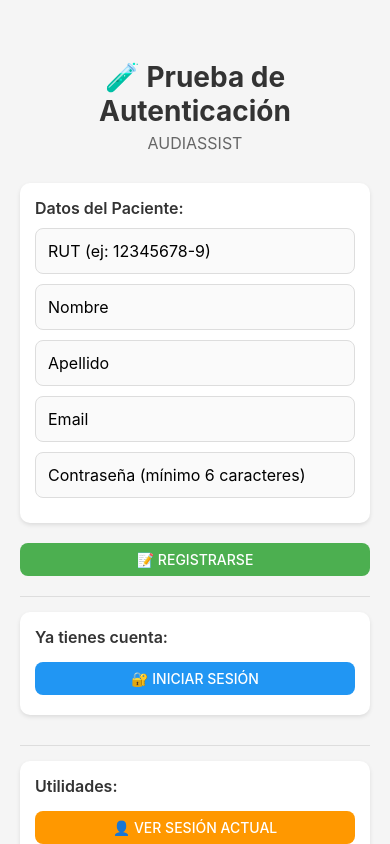
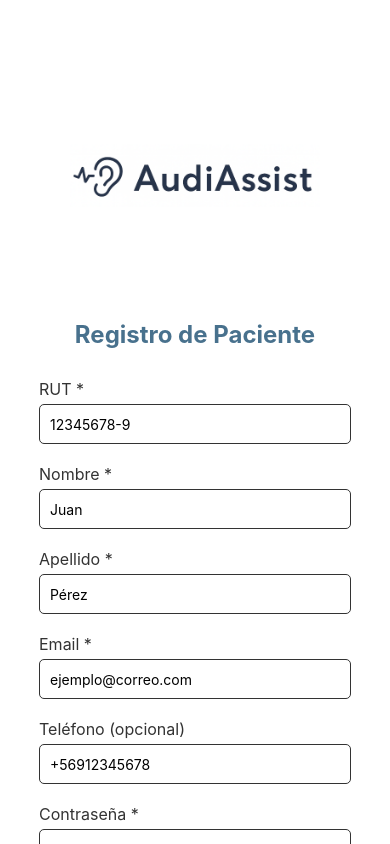
Before and after one commit to Likeriam/AUDIASSIST, a React Native app: screen /Registro in a window 390 px wide. Built offline with nearby package versions, Linux system fonts and the light colour scheme.

Commit message:
MODIFICACIONES

```diff
--- a/App.tsx
+++ b/App.tsx
@@ -1,11 +1,11 @@
 import React from 'react';
-import { AuthProvider } from './src/contexts/AuthContext';
-import TestAuth from './src/Pantallas/TestAuth';
+import { AuthProvider } from './src/Contexts/AuthContext';
+import AppNavegacion from './src/Navegacion/AppNavegacion';
 
 export default function App() {
   return (
     <AuthProvider>
-      <TestAuth />
+      <AppNavegacion />
     </AuthProvider>
   );
 }
--- a/src/Pantallas/paciente/ScrLogPaciente.tsx
+++ b/src/Pantallas/paciente/ScrLogPaciente.tsx
@@ -1,7 +1,7 @@
 import React, { useState } from 'react';
 import { StatusBar } from 'expo-status-bar';
 import { StyleSheet, Text, View, Image, TouchableOpacity, TextInput, Alert } from 'react-native';
-import { useAuth } from '../../contexts/AuthContext';
+import { useAuth } from '../../Contexts/AuthContext';
 import { cleanRut } from '../../Lib/helpers/authHelpers';
 
 export default function ScrLogPaciente({ navigation }: any) {
@@ -93,7 +93,7 @@ export default function ScrLogPaciente({ navigation }: any) {
         activeOpacity={0.85}
       >
         <Text style={styles.btnSecondaryText}>
-          ¿No tienes cuenta? Regístrate
+          ¿No tienes cuenta?{'\n'}Regístrate
         </Text>
       </TouchableOpacity>
 
@@ -108,7 +108,7 @@ const styles = StyleSheet.create({
     backgroundColor: '#fff',
     alignItems: 'center',
     justifyContent: 'flex-start',
-    paddingTop: 50,
+    paddingTop: 40,
   },
 
   logo: {
@@ -160,14 +160,17 @@ const styles = StyleSheet.create({
   },
 
   btnSecondary: {
-    paddingVertical: 10,
-    paddingHorizontal: 20,
-    marginTop: 10,
-  },
+    width: '90%',
+  alignItems: 'center',
+  marginTop: 20,
+  paddingHorizontal: 10,
+},
 
   btnSecondaryText: {
     color: '#48718d',
-    fontSize: 14,
-    textDecorationLine: 'underline',
-  },
+  fontSize: 14,
+  textDecorationLine: 'underline',
+  textAlign: 'center',
+  flexWrap: 'wrap',
+},
 });
--- a/src/Pantallas/paciente/ScrRegistro.tsx
+++ b/src/Pantallas/paciente/ScrRegistro.tsx
@@ -1,76 +1,276 @@
+import React, { useState } from 'react';
 import { StatusBar } from 'expo-status-bar';
-import { StyleSheet, Text, View, Image, TouchableOpacity, TextInput } from 'react-native';
+import { StyleSheet, Text, View, Image, TouchableOpacity, TextInput, Alert, ScrollView } from 'react-native';
+import { useAuth } from '../../Contexts/AuthContext';
+import { cleanRut } from '../../Lib/helpers/authHelpers';
 
-export default function SrcRegistro({ navigation }: any) {
+export default function ScrRegistro({ navigation }: any) {
+  const { signUp, loading } = useAuth();
+
+  // Estados para cada campo del formulario
+  const [rut, setRut] = useState('');
+  const [nombre, setNombre] = useState('');
+  const [apellido, setApellido] = useState('');
+  const [email, setEmail] = useState('');
+  const [telefono, setTelefono] = useState('');
+  const [password, setPassword] = useState('');
+  const [confirmPassword, setConfirmPassword] = useState('');
+
+  const handleRegistro = async () => {
+    try {
+      // 1. Validar que todos los campos obligatorios estén completos
+      if (!rut || !nombre || !apellido || !email || !password || !confirmPassword) {
+        Alert.alert(' Error', 'Por favor completa todos los campos obligatorios');
+        return;
+      }
+
+      // 2. Validar que las contraseñas coincidan
+      if (password !== confirmPassword) {
+        Alert.alert(' Error', 'Las contraseñas no coinciden');
+        return;
+      }
+
+      // 3. Validar longitud mínima de contraseña
+      if (password.length < 6) {
+        Alert.alert(' Error', 'La contraseña debe tener al menos 6 caracteres');
+        return;
+      }
+
+      // 4. Validar formato de email
+      const emailRegex = /^[^\s@]+@[^\s@]+\.[^\s@]+$/;
+      if (!emailRegex.test(email)) {
+        Alert.alert(' Error', 'Ingresa un email válido');
+        return;
+      }
+
+      // 5. Limpiar RUT (quitar puntos y guiones)
+      const cleanedRut = cleanRut(rut);
+
+      console.log('Iniciando registro...');
+
+      // 6. Registrar usuario
+      await signUp(email, password, 'paciente', {
+        rut: cleanedRut,
+        nombre: nombre.trim(),
+        apellido: apellido.trim(),
+        telefono: telefono.trim() || null,
+      });
+
+      Alert.alert(
+        ' Registro exitoso',
+        'Tu cuenta ha sido creada. Ahora puedes iniciar sesión.',
+        [
+          {
+            text: 'Ir a Inicio de Sesión',
+            onPress: () => navigation.navigate('Inicio_de_sesión'),
+          },
+        ]
+      );
+
+      // Limpiar campos
+      setRut('');
+      setNombre('');
+      setApellido('');
+      setEmail('');
+      setTelefono('');
+      setPassword('');
+      setConfirmPassword('');
+
+    } catch (error: any) {
+      console.error('Error en registro:', error);
+
+      if (error.message.includes('duplicate key')) {
+        Alert.alert(' Error', 'Este RUT o email ya está registrado');
+      } else if (error.message.includes('User already registered')) {
+        Alert.alert(' Error', 'Este email ya está registrado');
+      } else {
+        Alert.alert(' Error', 'No se pudo completar el registro. Intenta nuevamente.');
+      }
+    }
+  };
+
   return (
+    <ScrollView contentContainerStyle={styles.scrollContainer}>
       <View style={styles.container}>
 
+        {/* LOGO */}
         <Image
           source={require('../../../assets/logoAudiassist.png')}
           style={styles.logo}
           resizeMode="contain"
         />
 
-      <Text style= {styles.label}>Ingrese su Rut </Text>
+        <Text style={styles.title}>Registro de Paciente</Text>
 
-      <TextInput style={styles.input}/>
+        {/* RUT */}
+        <Text style={styles.label}>RUT *</Text>
+        <TextInput
+          style={styles.input}
+          placeholder="12345678-9"
+          value={rut}
+          onChangeText={setRut}
+          autoCapitalize="none"
+        />
 
-      <Text style={styles.title}>Registro</Text>
+        {/* NOMBRE */}
+        <Text style={styles.label}>Nombre *</Text>
+        <TextInput
+          style={styles.input}
+          placeholder="Juan"
+          value={nombre}
+          onChangeText={setNombre}
+        />
 
+        {/* APELLIDO */}
+        <Text style={styles.label}>Apellido *</Text>
+        <TextInput
+          style={styles.input}
+          placeholder="Pérez"
+          value={apellido}
+          onChangeText={setApellido}
+        />
+
+        {/* EMAIL */}
+        <Text style={styles.label}>Email *</Text>
+        <TextInput
+          style={styles.input}
+          placeholder="ejemplo@correo.com"
+          value={email}
+          onChangeText={setEmail}
+          autoCapitalize="none"
+          keyboardType="email-address"
+        />
+
+        {/* TELÉFONO (OPCIONAL) */}
+        <Text style={styles.label}>Teléfono (opcional)</Text>
+        <TextInput
+          style={styles.input}
+          placeholder="+56912345678"
+          value={telefono}
+          onChangeText={setTelefono}
+          keyboardType="phone-pad"
+        />
+
+        {/* CONTRASEÑA */}
+        <Text style={styles.label}>Contraseña *</Text>
+        <TextInput
+          style={styles.input}
+          placeholder="Mínimo 6 caracteres"
+          value={password}
+          onChangeText={setPassword}
+          secureTextEntry
+        />
+
+        {/* CONFIRMAR CONTRASEÑA */}
+        <Text style={styles.label}>Confirmar Contraseña *</Text>
+        <TextInput
+          style={styles.input}
+          placeholder="Repite tu contraseña"
+          value={confirmPassword}
+          onChangeText={setConfirmPassword}
+          secureTextEntry
+        />
+
+        {/* BOTÓN DE REGISTRARSE */}
+        <TouchableOpacity
+          onPress={handleRegistro}
+          style={styles.btn}
+          activeOpacity={0.85}
+          disabled={loading}
+        >
+          <Text style={styles.btnText}>
+            {loading ? 'Registrando...' : 'Registrarse'}
+          </Text>
+        </TouchableOpacity>
+
+        {/* BOTÓN PARA IR A LOGIN */}
         <TouchableOpacity
           onPress={() => navigation.navigate('Inicio_de_sesión')}
-            style={styles.btn}
-            activeOpacity={0.85}>
-          <Text style={styles.btnText}>Ir a Inicio</Text>
+          style={styles.btnSecondary}
+          activeOpacity={0.85}
+        >
+          <Text style={styles.btnSecondaryText}>
+            ¿Ya tienes cuenta? Inicia sesión
+          </Text>
         </TouchableOpacity>
 
-        <TouchableOpacity
-            onPress={() => navigation.navigate('Crear_Calendario')}
-            style={styles.btn}
-            activeOpacity={0.85}>
-          <Text style={styles.btnText}>Ir a creacion de calendario</Text>
-        </TouchableOpacity>
+        <StatusBar style="auto" />
       </View>
+    </ScrollView>
   );
 }
+
 const styles = StyleSheet.create({
+  scrollContainer: {
+    flexGrow: 1,
+  },
 
-    container:{ flex:1,
-    backgroundColor:'#fff',
-    alignItems:'center',
-    justifyContent:'flex-start',
-    paddingTop:100  },
+  container: {
+    flex: 1,
+    backgroundColor: '#fff',
+    alignItems: 'center',
+    justifyContent: 'flex-start',
+    paddingTop: 50,
+    paddingBottom: 30,
+  },
 
-    logo:{ width:300,
-    height:300,
-    marginBottom:20 },
+  logo: {
+    width: 250,
+    height: 250,
+    marginBottom: 20,
+  },
 
-    title:{ fontSize:24,
-    fontWeight:'700',
-    color:'#48718d',
-    marginBottom:30 },
+  title: {
+    fontSize: 24,
+    fontWeight: '700',
+    color: '#48718d',
+    marginBottom: 30,
+  },
 
-    btn:{ backgroundColor:'#FFD84D',
-    paddingVertical:12,
-    paddingHorizontal:20,
-    borderRadius:30,
-    marginVertical:10},
+  label: {
+    fontSize: 16,
+    color: '#333',
+    marginBottom: 5,
+    alignSelf: 'flex-start',
+    marginLeft: '10%',
+    width: '80%',
+  },
 
-    btnText:{ color:'#333',
-    fontSize:16,
-    fontWeight:'600' },
-
-    label:{ fontSize:16,
-    color:'#333',
-    marginBottom:5 },
-
-    input:{
+  input: {
     width: '80%',
     height: 40,
     borderWidth: 1,
     borderColor: '#333',
     borderRadius: 5,
     paddingHorizontal: 10,
-    marginBottom: 20
+    marginBottom: 20,
+  },
+
+  btn: {
+    backgroundColor: '#FFD84D',
+    paddingVertical: 14,
+    paddingHorizontal: 40,
+    borderRadius: 30,
+    marginVertical: 10,
+    width: '80%',
+    alignItems: 'center',
+  },
+
+  btnText: {
+    color: '#333',
+    fontSize: 16,
+    fontWeight: '600',
+  },
+
+  btnSecondary: {
+    paddingVertical: 10,
+    paddingHorizontal: 20,
+    marginTop: 10,
+  },
+
+  btnSecondaryText: {
+    color: '#48718d',
+    fontSize: 14,
+    textDecorationLine: 'underline',
   },
 });
```
Lines whose indentation alone changed are shown as unchanged.
